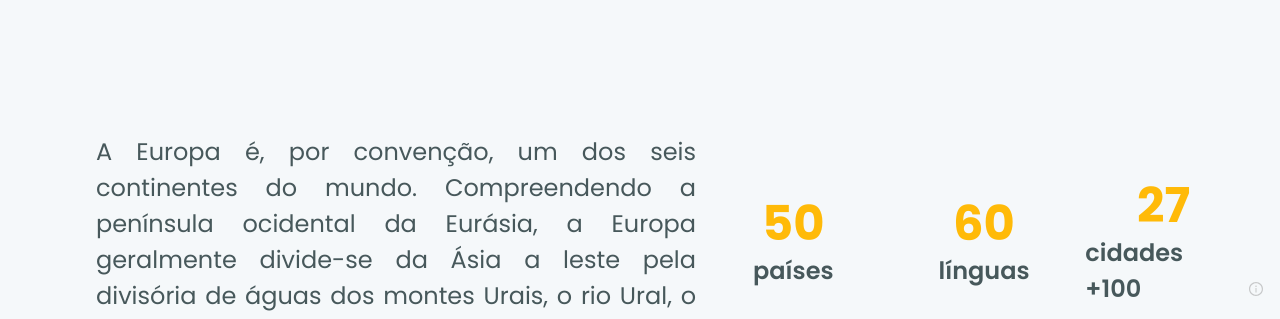
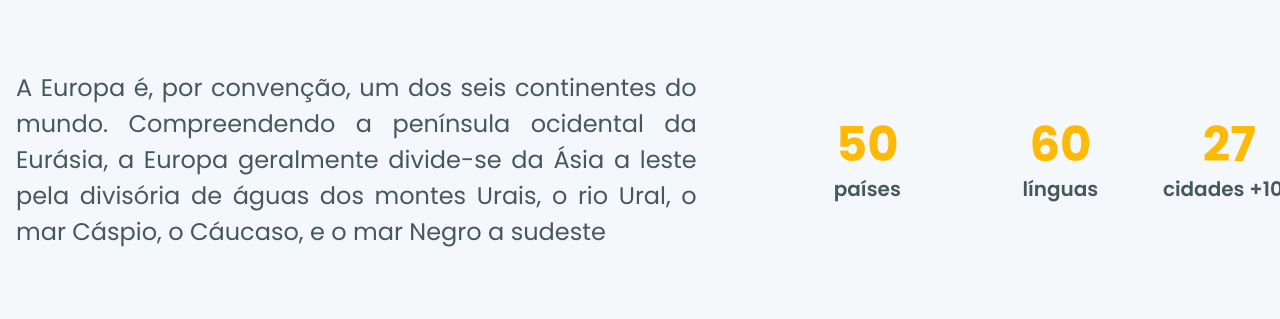
Before and after one commit to Rob30Garcia/worldtrip, a Next.js app: page /continents/1 in a window 1280 px wide. Shown: the part 610-929 px from the top of the page. Built offline with nearby package versions, Linux system fonts and the light colour scheme.

Commit message:
chore: add info component responsive

```diff
--- a/src/Components/Info/Bio.tsx
+++ b/src/Components/Info/Bio.tsx
@@ -2,17 +2,14 @@ import { Flex, Text } from "@chakra-ui/react";
 
 export function Bio() {
   return (
-    <Flex
-      minWidth={600}
-      align="center"
-      textAlign="justify"
-    >
+    <>
       <Text
-        fontSize="24"
+        fontSize={["lg", "xl", "xl", "2xl"]}
         color="gray.500"
+        textAlign="justify"
       >
         A Europa é, por convenção, um dos seis continentes do mundo. Compreendendo a península ocidental da Eurásia, a Europa geralmente divide-se da Ásia a leste pela divisória de águas dos montes Urais, o rio Ural, o mar Cáspio, o Cáucaso, e o mar Negro a sudeste
       </Text>
-    </Flex>
+    </>
   );
 }
--- a/src/Components/Info/InfoText.tsx
+++ b/src/Components/Info/InfoText.tsx
@@ -6,22 +6,22 @@ export function InfoText() {
     <Grid
       templateColumns="repeat(3, 1fr)"
       gap={3}
+      mt={["4", "0"]}
     >
       <Flex
         direction="column"
-        align="center"
-        justifyContent="center"
+        align={["flex-start", "flex-start", "center"]}
       >
         <Heading
-          fontSize="48"
+          fontSize={["2xl", "5xl"]}
           color="yellow.100"
         >
           50
         </Heading>
         <Text
-          fontSize="24"
+          fontSize={["md", "xl"]}
           color="gray.500"
-          fontWeight="semibold"
+          fontWeight="600"
         >
           países
         </Text>
@@ -29,19 +29,18 @@ export function InfoText() {
 
       <Flex
         direction="column"
-        align="center"
-        justifyContent="center"
+        align={["flex-start", "flex-start", "center"]}
       >
         <Heading
-          fontSize="48"
+          fontSize={["2xl", "5xl"]}
           color="yellow.100"
         >
           60
         </Heading>
         <Text
-          fontSize="24"
+          fontSize={["md", "xl"]}
           color="gray.500"
-          fontWeight="semibold"
+          fontWeight="600"
         >
           línguas
         </Text>
@@ -50,19 +49,18 @@ export function InfoText() {
       <Flex>
         <Flex
           direction="column"
-          align="center"
-          justifyContent="center"
+          align={["flex-start", "flex-start", "center"]}
         >
           <Heading
-            fontSize="48"
+            fontSize={["2xl", "5xl"]}
             color="yellow.100"
           >
             27
           </Heading>
           <Text
-            fontSize="24"
+            fontSize={["md", "xl"]}
             color="gray.500"
-            fontWeight="semibold"
+            fontWeight="600"
           >
             cidades +100
           </Text>
--- a/src/Components/Info/index.tsx
+++ b/src/Components/Info/index.tsx
@@ -6,13 +6,12 @@ export function Info() {
   return (
     <Grid
       flexDirection="row"
-      templateColumns="repeat(2,1fr)"
+      templateColumns={["1fr", "1fr 1fr", "1.2fr 1fr"]}
       w="100%"
       alignItems="center"
       justifyContent="space-between"
-      px="20"
-      py="36"
-      gap={2}
+      my={["8", "20"]}
+      gap={[5, 10, 16, 20]}
     >
       <Bio />
       <InfoText />
```
